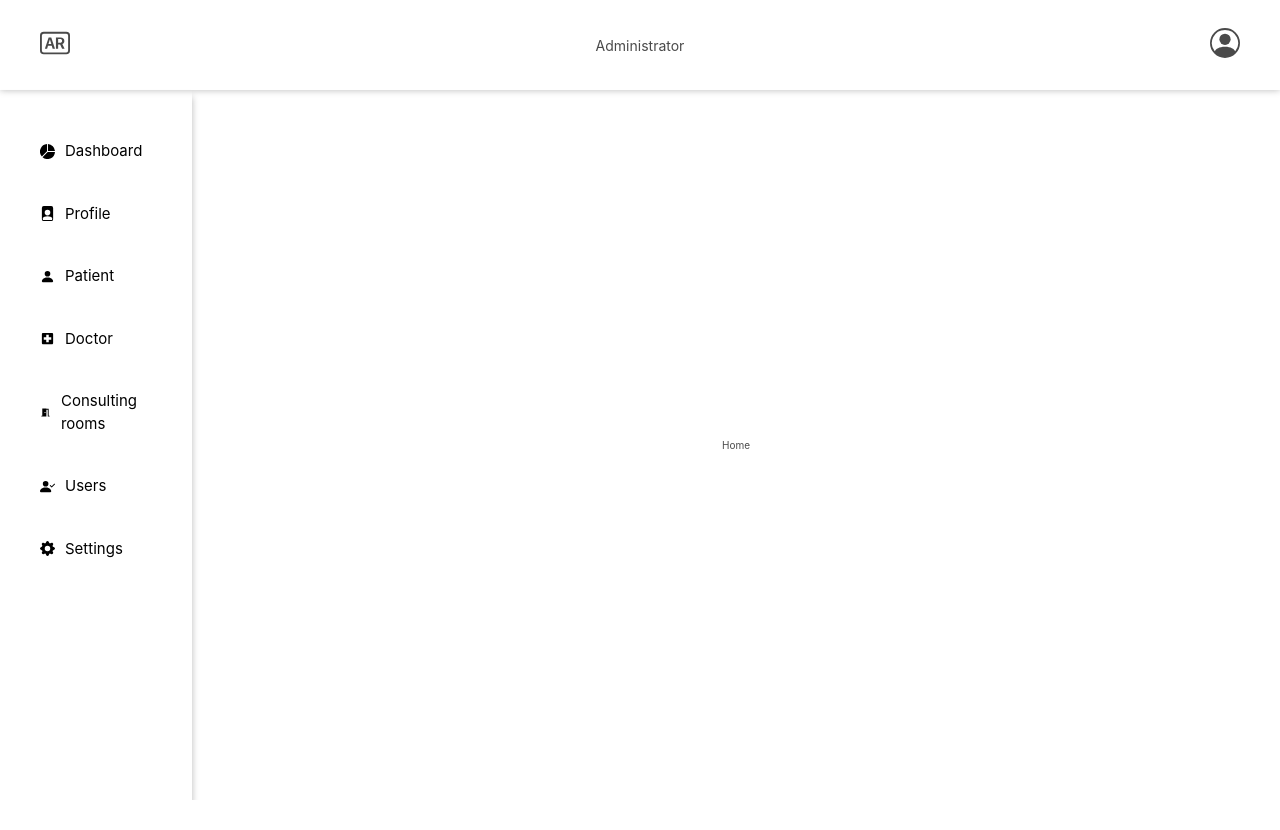
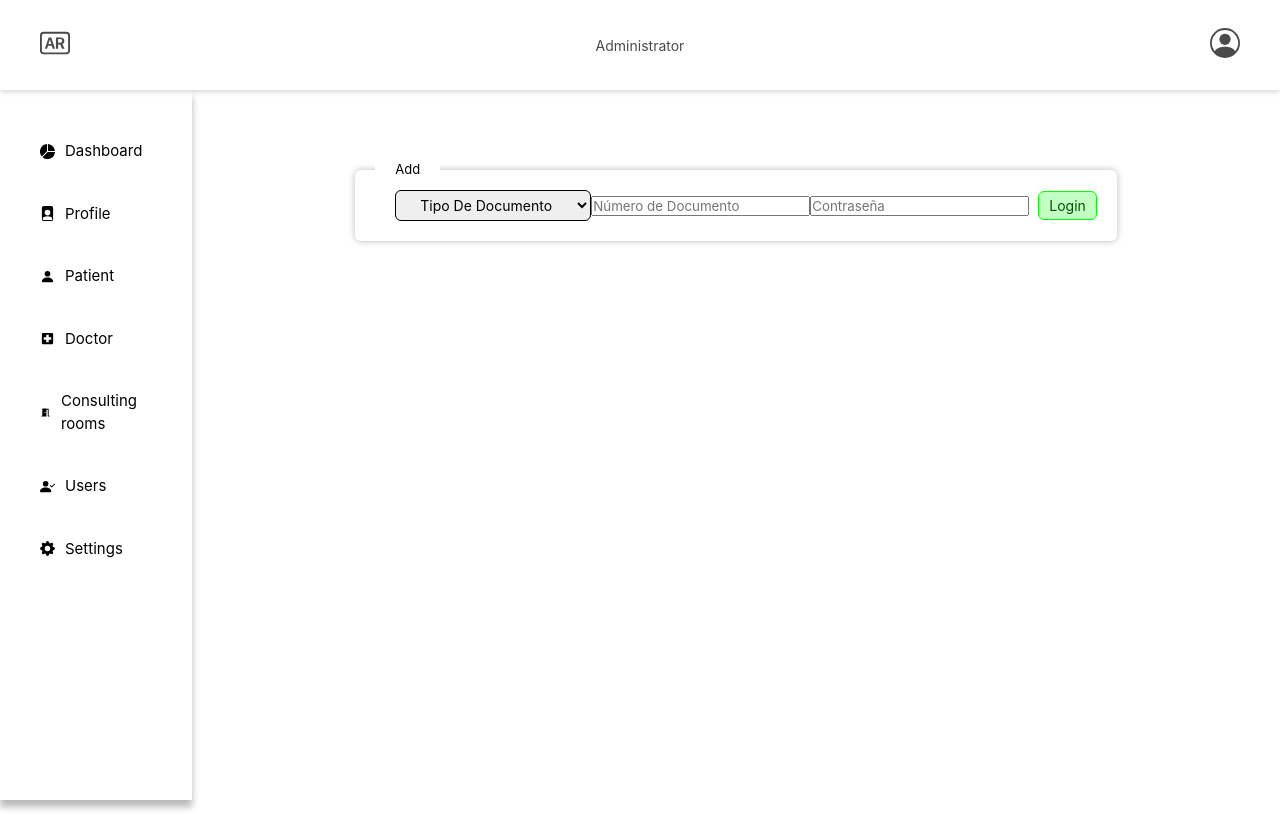
Before and after one commit to antoniomata99/frontend-healthtech, a React (Create React App) app: page /login in a window 1280 px wide. Before the commit the page ends 800 px from the top, so only its background shows below. Built offline with nearby package versions, Linux system fonts and the light colour scheme.

Commit message:
Login concept and some fixes

```diff
--- a/src/App.js
+++ b/src/App.js
@@ -2,7 +2,7 @@ import React from 'react'
 import { BrowserRouter as Router, Switch, Route } from 'react-router-dom'
 // * Components
 import { Layout } from './components'
-import { ConsultingRooms, Doctors, Schedule, Speciality } from './pages'
+import { ConsultingRooms, Doctors, Schedule, Speciality, Login } from './pages'
 // * Styles
 import './globals.scss'
 
@@ -13,6 +13,9 @@ function App() {
     <Router>
       <Layout>
         <Switch>
+          <Route path="/login">
+            <Login />
+          </Route>
           <Route path='/doctor/schedule'>
             <Schedule />
           </Route>
--- /dev/null
+++ b/src/pages/Login/Login.jsx
@@ -0,0 +1,25 @@
+import React from 'react'
+import './Login.scss'
+
+import {Form, DropDown} from '../../components'
+const documentType = [
+    { id: 1, value: 'Cédula Ciudadanía' },
+    { id: 2, value: 'Cédula Extranjería' },
+    { id: 3, value: 'Tarjeta de Identidad' },
+    { id: 4, value: 'Pasaporte' },
+]
+const Login = () => {
+    return (
+        <section className='Login'>
+            <Form buttonText='Login'>
+                <div className='Login-Form__Container'>
+                    <DropDown name='Tipo de Documento' options={documentType} />
+                    <input className='Login-Form__Input' type='text' placeholder='Número de Documento' required/>
+                    <input className='Login-Form__Input' type='password' placeholder='Contraseña' required/>
+                </div>
+            </Form>
+        </section>
+    )
+}
+
+export { Login }
--- /dev/null
+++ b/src/pages/Login/Login.scss
@@ -0,0 +1,11 @@
+.Login{
+    position: relative;
+    display: flex;
+    justify-content: flex-start;
+    align-items: center;
+    flex-direction: column;
+    margin-top: 6rem;
+    width: 70%;
+    height: 100%;
+
+}
--- a/src/pages/Speciality/Speciality.jsx
+++ b/src/pages/Speciality/Speciality.jsx
@@ -1,8 +1,8 @@
 import React from 'react'
-import { Form, DataTable, DataItem, Message, DropDown } from '../../components'
+import { Form, DataTable, DataItem, Message, DropDown, BackArrow } from '../../components'
 import './Speciality.scss'
 
-const titles = ['ID', 'Nombre', 'Descripción', 'Estado', 'Acciones']
+const titles = ['ID', 'Nombre', 'Descripción', 'Estado']
 const data = ['001', 'Urología', 'Profesional de Urología', 'Activo']
 
 const activeElements = [
@@ -23,7 +23,9 @@ const Speciality = () =>{
         <div className='Schedule-Table'>
             <DataTable titles={titles}>{data.length > 0 ? <DataItem data={data} /> : <Message text='No hay información disponible' />} </DataTable>
         </div>
+        <BackArrow link='/doctor' />
     </section>
     )
 }
+
 export { Speciality }
--- a/src/pages/index.js
+++ b/src/pages/index.js
@@ -2,3 +2,4 @@ export { Schedule } from './Schedule/Schedule.jsx'
 export { ConsultingRooms } from './ConsultingRooms/ConsultingRooms.jsx'
 export { Doctors } from './Doctors/Doctors.jsx'
 export { Speciality } from './Speciality/Speciality.jsx'
+export { Login } from './Login/Login.jsx'
```
